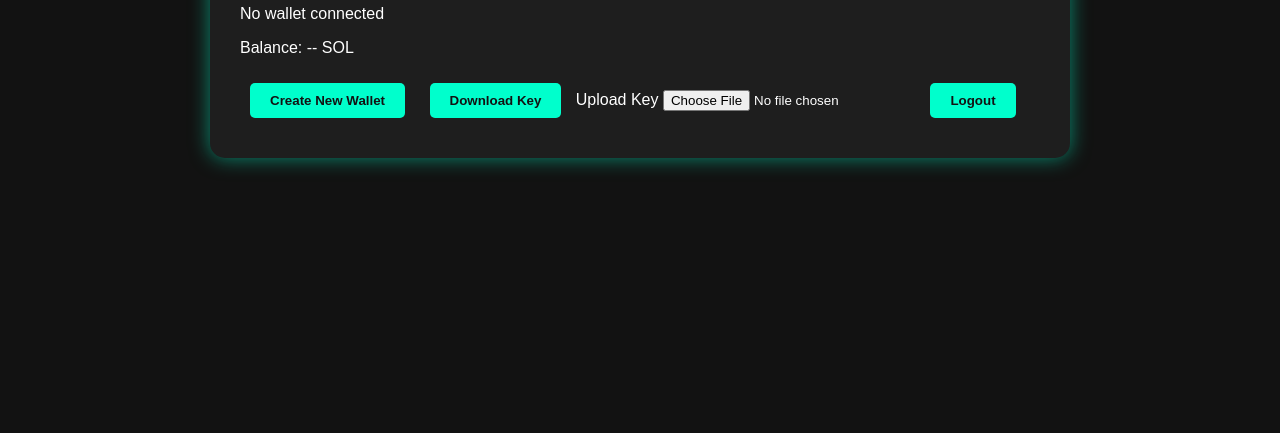
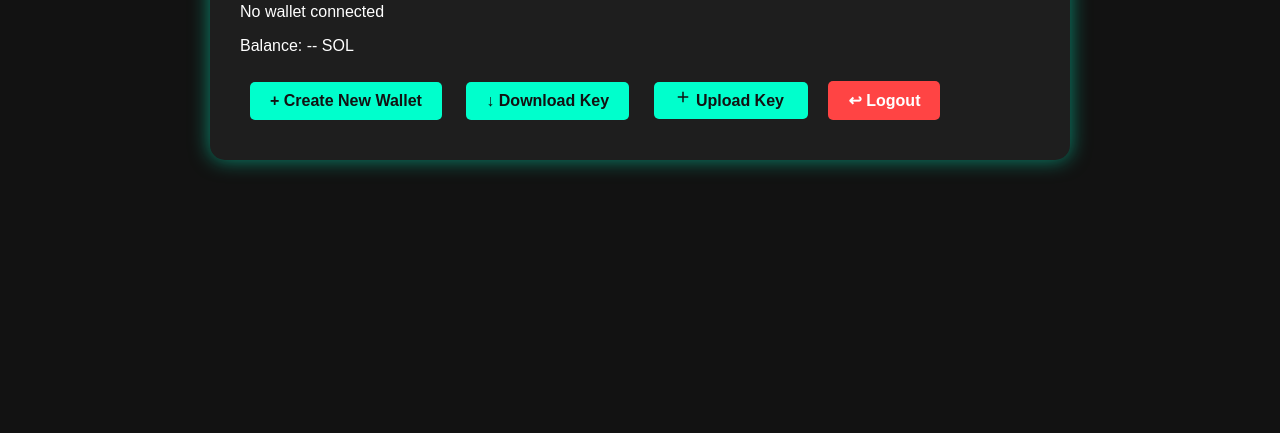
Before and after one commit to NtemKenyor/sonicvault512, a plain HTML site: page frontend/index.html in a window 1280 px wide. Shown: the part 367-800 px from the top of the page. Drawn offline with Linux system fonts and the light colour scheme.

Commit message:
old looks fixed

```diff
--- a/frontend/index.html
+++ b/frontend/index.html
@@ -301,6 +301,116 @@
                 flex-direction: column;
             }
         }
+
+
+.wallet-btn{
+    background-color: #00ffcc;
+    color: #121212;
+    border: none;
+    padding: 10px 20px;
+    margin: 10px;
+    border-radius: 5px;
+    cursor: pointer;
+    /* font-weight: bold; */
+    font-size: 16px;
+    transition: background-color 0.3s ease;
+    position: relative;
+    overflow: hidden;
+}
+ /*        .wallet-actions {
+    display: flex;
+    gap: 10px;
+    flex-wrap: wrap;
+    margin-top: 20px;
+}
+
+.wallet-btn {
+    display: inline-flex;
+    align-items: center;
+    gap: 8px;
+    padding: 10px 15px;
+    border-radius: 8px;
+    border: none;
+    background: #f0f0f0;
+    color: #333;
+    font-weight: 500;
+    cursor: pointer;
+    transition: all 0.2s ease;
+}
+
+.wallet-btn:hover {
+    background: #e0e0e0;
+}
+
+.wallet-btn.primary {
+    background: #6200ee;
+    color: white;
+}
+
+.wallet-btn.primary:hover {
+    background: #3700b3;
+} */
+
+.wallet-btn.danger {
+    background: #ff4444;
+    color: white;
+}
+
+.wallet-btn.danger:hover {
+    background: #cc0000;
+}
+
+.wallet-btn .icon {
+    /* font-size: 16px; */
+    display: inline-flex;
+    align-items: center;
+    justify-content: center;
+}
+
+.upload-btn {
+    background-color: #00ffcc;
+    color: #121212;
+    border: none;
+    padding: 10px 20px;
+    margin: 10px;
+    border-radius: 5px;
+    cursor: pointer;
+    font-weight: bold;
+    font-size: 16px;
+    transition: background-color 0.3s ease;
+    position: relative;
+    overflow: hidden;
+}
+
+.upload-btn:hover {
+    background-color: #00cc99;
+}
+.upload-btn:disabled {
+    background-color: #555;
+    cursor: not-allowed;
+}
+
+.upload-btn input[type="file"]{
+    overflow: hidden;
+}
+
+
+#uploadKey{
+    display: none;
+}
+
+/* .upload-btn input[type="file"] {
+    position: absolute;
+    top: 0;
+    left: 0;
+    width: 100%;
+    height: 100%;
+    opacity: 0;
+    cursor: pointer;
+} */
+
+
+
         h2 {
             color: #00ffcc;
             margin-bottom: 20px;
@@ -376,7 +486,7 @@
     <header>
         <img src="src/logo.webp" alt="SonicVault512 Logo" class="logo">
         <nav>
-            <a href="javascript:void(0);" onclick="navigateWithParams('wallet.html')" class="active">Wallet</a>
+            <a href="javascript:void(0);" onclick="navigateWithParams('index.html')" class="active">Wallet</a>
             <a href="javascript:void(0);" onclick="navigateWithParams('yield.html')">Yield</a>
             <a href="javascript:void(0);" onclick="navigateWithParams('user_yield.html')">User Yield</a>
             <a href="javascript:void(0);" onclick="navigateWithParams('dapps.html')">DApps</a>
@@ -385,7 +495,7 @@
 
 
     <!-- Main Content -->
-    <div class="container">
+    <!-- <div class="container">
         <h2>Wallet</h2>
         <p id="publicKey">No wallet connected</p>
         <p id="balance">Balance: -- SOL</p>
@@ -395,6 +505,36 @@
         <label for="uploadKey" class="custom-file-upload">Upload Key</label>
         <input type="file" id="uploadKey" onchange="loadPrivateKeyFile(event)">
         <button onclick="logoutWallet()">Logout</button>
+
+        <div id="tokenBalances"></div>
+    </div> -->
+    <div class="container">
+        <h2>Wallet</h2>
+        <p id="publicKey">No wallet connected</p>
+        <p id="balance">Balance: -- SOL</p>
+
+        <div class="wallet-actions">
+            <button id="createWalletBtn" class="wallet-btn primary" onclick="createWallet()">
+                <span class="icon">+</span> Create New Wallet
+            </button>
+            <button class="wallet-btn" onclick="downloadPrivateKey()">
+                <span class="icon">↓</span> Download Key
+            </button>
+
+            <label for="uploadKey" class="wallet-btn upload-btn">
+                <span class="icon">
+                    <svg viewBox="0 0 24 24" width="18" height="18">
+                        <path fill="currentColor" d="M19,13H13V19H11V13H5V11H11V5H13V11H19V13Z" />
+                    </svg>
+                </span>
+                Upload Key
+                <input type="file" id="uploadKey" onchange="loadPrivateKeyFile(event)">
+            </label>
+
+            <button class="wallet-btn danger" onclick="logoutWallet()">
+                <span class="icon">↩</span> Logout
+            </button>
+        </div>
 
         <div id="tokenBalances"></div>
     </div>
```
Also changed, not shown: frontend/dapps.html (+1 -1 lines), frontend/user_yield.html (+1 -1 lines), frontend/wallet.html (+1 -1 lines), frontend/yield.html (+1 -1 lines).
